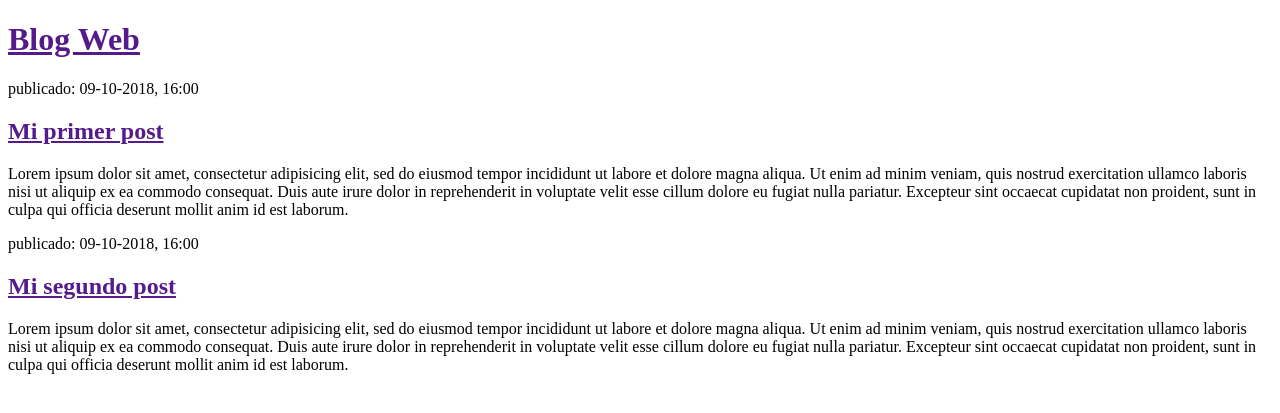
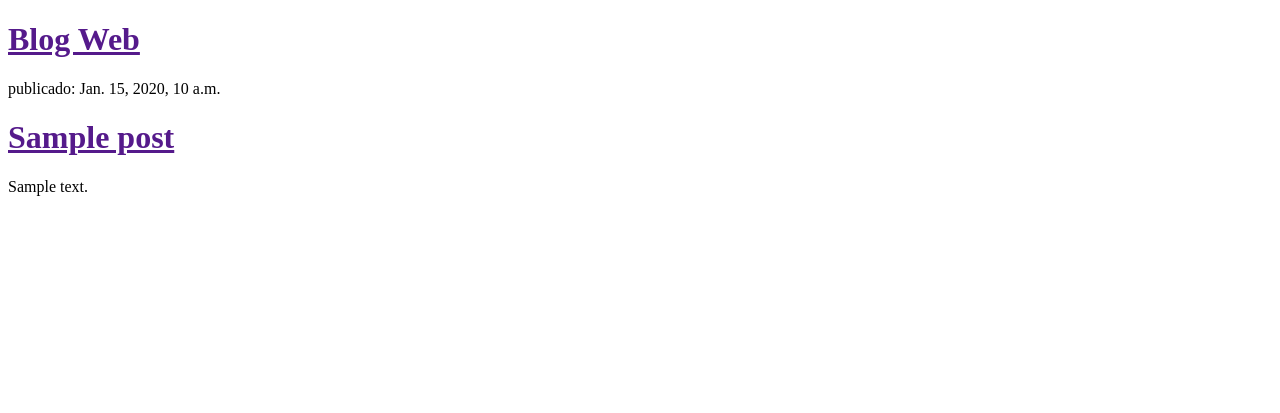
Before and after one commit to OttoMalave95/BlogWebDjango, a Django app: template templates/blog/post_list.html in a window 1280 px wide. Shown: the top 413 px of the page. Run offline with Django 3.2, Linux system fonts and the light colour scheme; the template is opened without the code that fills it: most values are stand-ins (such as "Sample title", 1, 10 or a date in 2020); parts of the project's set-up code (start-up, migrations or seed data) failed here and were passed over.

Commit message:
Modificado el template de inicio para mostrar los posts desde la base de datos

```diff
--- a/apps/blog/views.py
+++ b/apps/blog/views.py
@@ -1,4 +1,7 @@
 from django.shortcuts import render
+from django.utils import timezone
+from .models import Post
 
 def post_list(request):
-	return render(request, 'blog/post_list.html', {})
+	posts = Post.objects.filter(published_date__lte=timezone.now()).order_by('published_date')
+	return render(request, 'blog/post_list.html', {'posts': posts})
--- a/templates/blog/post_list.html
+++ b/templates/blog/post_list.html
@@ -11,26 +11,12 @@
 		<h1><a href="" title="Blog Web">Blog Web</a></h1>
 	</div>
 
-	<div>
-		<p>publicado: 09-10-2018, 16:00</p>
-		<h2><a href="" title="Mi primer post">Mi primer post</a></h2>
-		<p>Lorem ipsum dolor sit amet, consectetur adipisicing elit, sed do eiusmod
-		tempor incididunt ut labore et dolore magna aliqua. Ut enim ad minim veniam,
-		quis nostrud exercitation ullamco laboris nisi ut aliquip ex ea commodo
-		consequat. Duis aute irure dolor in reprehenderit in voluptate velit esse
-		cillum dolore eu fugiat nulla pariatur. Excepteur sint occaecat cupidatat non
-		proident, sunt in culpa qui officia deserunt mollit anim id est laborum.</p>
-	</div>
-
-	<div>
-		<p>publicado: 09-10-2018, 16:00</p>
-		<h2><a href="" title="Mi segundo post">Mi segundo post</a></h2>
-		<p>Lorem ipsum dolor sit amet, consectetur adipisicing elit, sed do eiusmod
-		tempor incididunt ut labore et dolore magna aliqua. Ut enim ad minim veniam,
-		quis nostrud exercitation ullamco laboris nisi ut aliquip ex ea commodo
-		consequat. Duis aute irure dolor in reprehenderit in voluptate velit esse
-		cillum dolore eu fugiat nulla pariatur. Excepteur sint occaecat cupidatat non
-		proident, sunt in culpa qui officia deserunt mollit anim id est laborum.</p>
-	</div>
+	{% for post in posts %}
+		<div>
+			<p>publicado: {{ post.published_date }}</p>
+			<h1><a href="" title="{{ post.title }}">{{ post.title }}</a></h1>
+			<p>{{ post.text|linebreaksbr }}</p>
+		</div>
+	{% endfor %}
 </body>
 </html>
```
